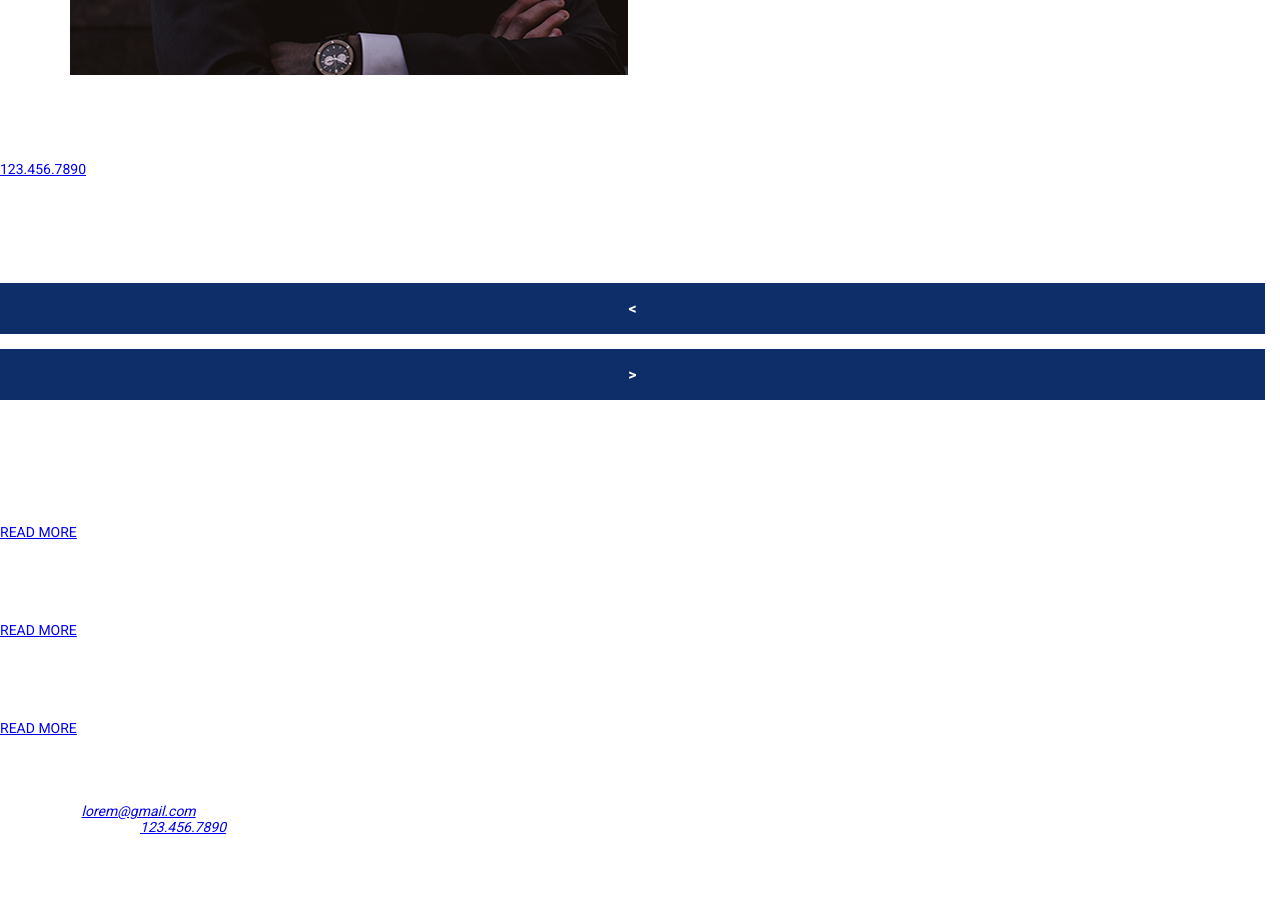
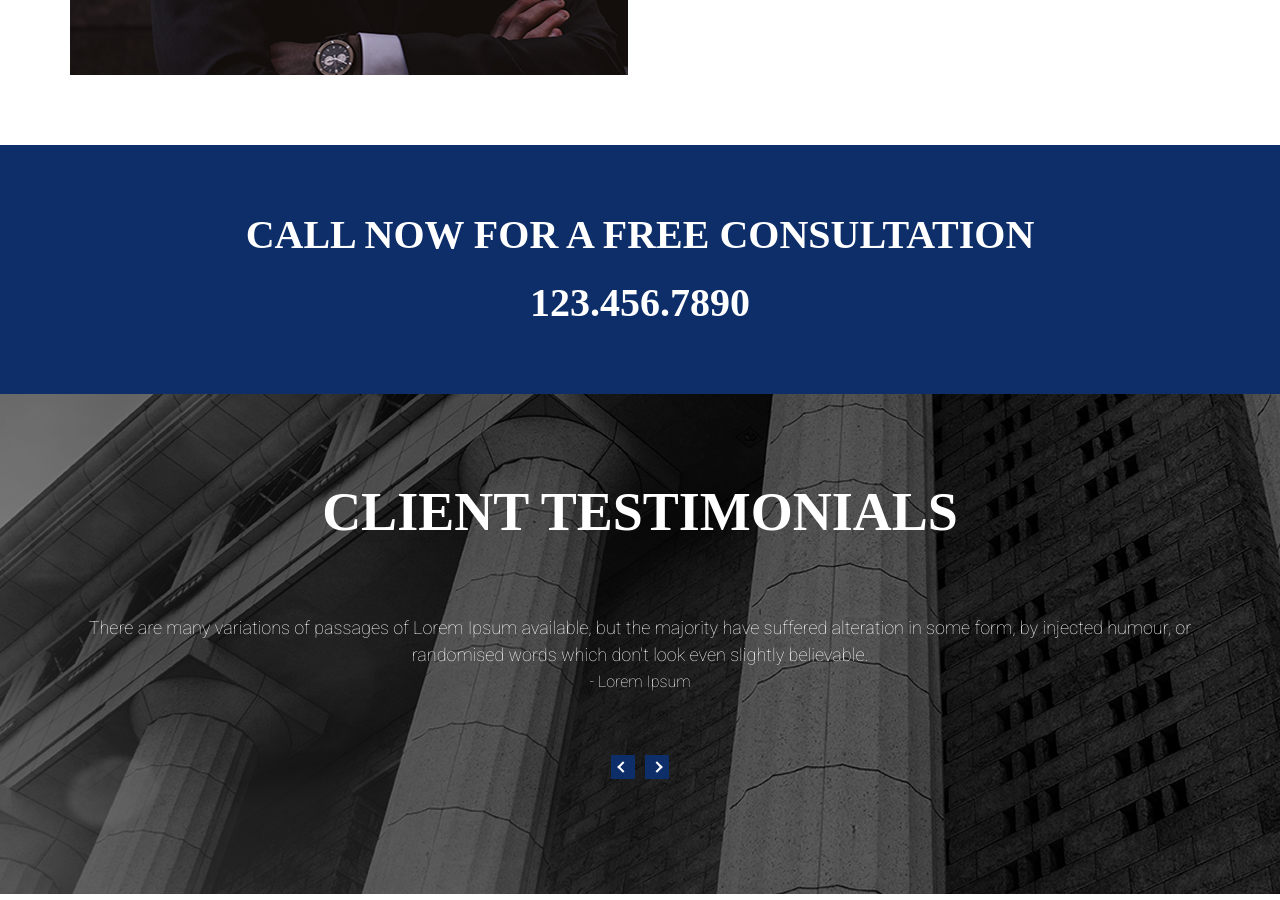
Before and after one commit to Iogsotot/law, a plain HTML site: page index.html in a window 1280 px wide. Shown: the part 1602-2502 px from the top of the page. Drawn offline with Linux system fonts and the light colour scheme; a script that the page names is missing.

Commit message:
Добавляет оформление для отзывов и секцию с номером телефона

```diff
--- a/index.html
+++ b/index.html
@@ -73,10 +73,13 @@
       </section>
 
       <section class="call-now">
-        <div class="uppercase">Call now for a free consultation <br> <a href="tel:1234567890">123.456.7890</a></div>
+        <div class="container" >
+          <div class="uppercase">Call now for a free consultation <br> <a class="call-now-phone" href="tel:1234567890">123.456.7890</a></div>
+        </div>
       </section>
 
       <section class="reviews">
+        <div class="container" >
           <h2 class="uppercase">Client testimonials</h2>
           <div class="reviews-list">
             <p>
@@ -85,9 +88,11 @@
               <cite>- Lorem Ipsum</cite>
             </p>
             <div class="btn-case">
-            <a href="#" class="btn prev_btn">&lt;</a>
-            <a href="#" class="btn next_btn">&gt;</a>
+                <a href="#" class="btn prev_btn"><div class="left-arrow"></div></a>
+                <a href="#" class="btn next_btn"><div class="right-arrow"></div></a>
             </div>
+          </div>
+
         </div>
       </section>
 
--- a/style.css
+++ b/style.css
@@ -359,4 +359,123 @@ body {
     height: 17px;
   }
 
+  section.call-now {
+    background-color: #0d2e69;
+  }
+
+  .call-now .container {
+    padding-top: 56px;
+    padding-bottom: 57px;
+  }
+
+  .call-now, .call-now .call-now-phone {
+    font-size: 40px;
+    font-family: "PlayfairDisplay", serif;
+    color: rgb(255, 255, 255);
+    font-weight: bold;
+
+    line-height: 68px;
+    text-align: center;
+    text-decoration: none;
+  }
+
+  section.reviews {
+    background: url('imgs/reviews-bg.png') center center no-repeat;
+    /* min-height: 580px; */
+    width: 100%;
+    height: 100%;
+    z-index: 1;
+    position: relative;
+    background-size: cover;
+  }
+
+  section.reviews::before {
+    content: '';
+    background: rgba(0, 0, 0, 0.5);
+    position: absolute;
+    top: 0;
+    left: 0;
+    background-size: auto;
+    width: 100%;
+    height: 100%;
+    z-index: 1;
+  }
+
+  .reviews .container {
+    padding-top: 60px;
+    padding-bottom: 56px;
+    text-align: center;
+  }
+
+  .reviews .container h2 {
+    position: relative;
+    z-index: 2;
+
+    font-size: 54px;
+    font-family: "PlayfairDisplay", serif;
+    font-weight: bold;
+    line-height: 27px;
+  }
+
+  .reviews-list {
+    position: relative;
+    z-index: 2;
+
+    margin-top: 88px;
+    margin-bottom: 52px;
+
+    font-weight: lighter;
+    font-size: 18px;
+    line-height: 27px;
+
+  }
+
+  .reviews-list cite {
+    display: block;
+    font-style: normal;
+    font-size: 16px;
+  }
+
+  .btn-case {
+    position: relative;
+    z-index: 2;
+    margin-top: 60px;
+  }
+
+  .btn-case .btn {
+    display: inline-block;
+    margin: 0;
+    padding: 8px 8px;
+
+  }
+
+  .btn-case a:first-of-type {
+    margin-right: 5px;
+  }
+
+  .left-arrow {
+    transform: rotate(45deg);
+    width: 6px;
+    height: 6px;
+    border-left: 2px solid white;
+    border-bottom: 2px solid white;
+  }
+
+  .right-arrow {
+    transform: rotate(-45deg);
+    width: 6px;
+    height: 6px;
+    border-right: 2px solid white;
+    border-bottom: 2px solid white;
+  }
+
+
+
+
+
+
+
+
+
+
 }
```
Also changed, not shown: imgs/reviews-bg.png (added). Lines whose indentation alone changed are shown as unchanged.
